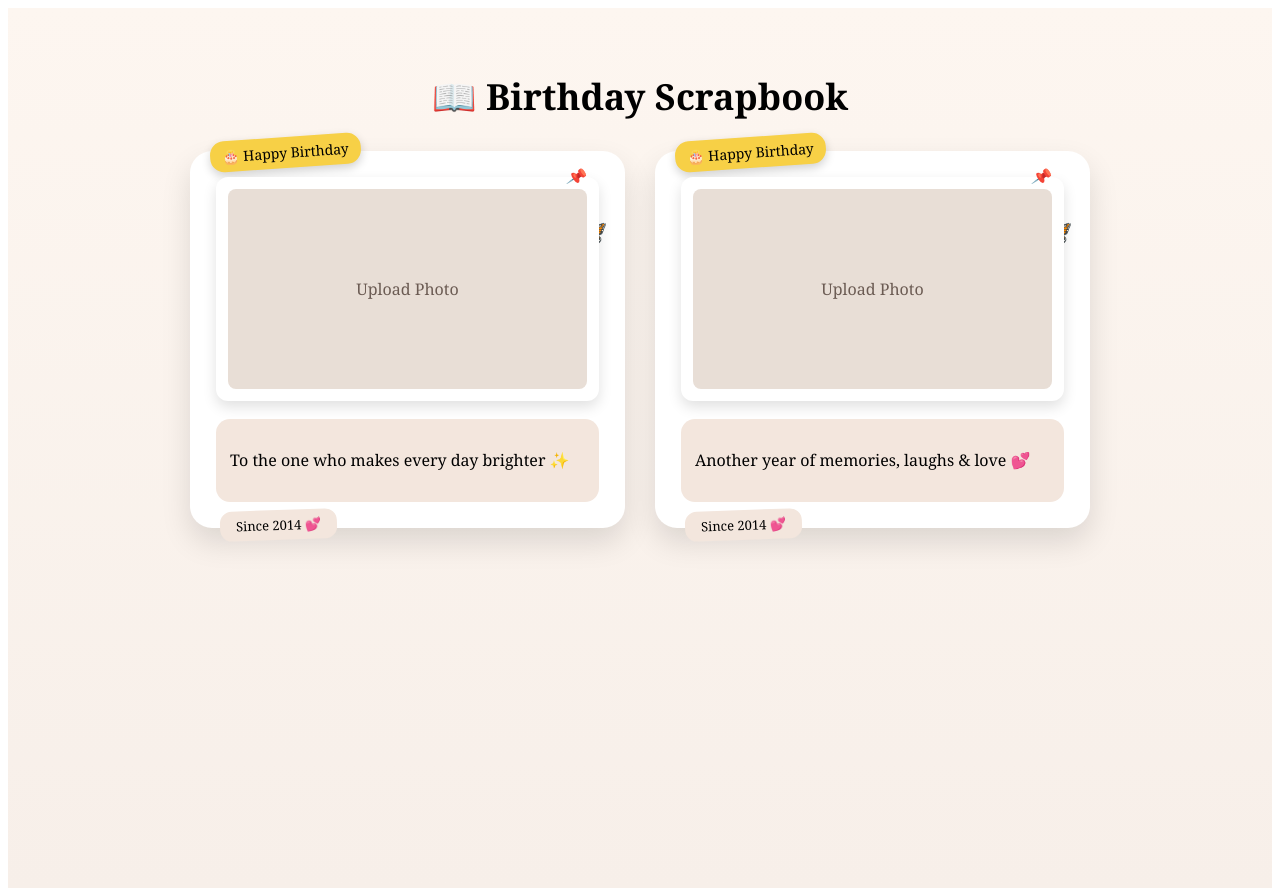
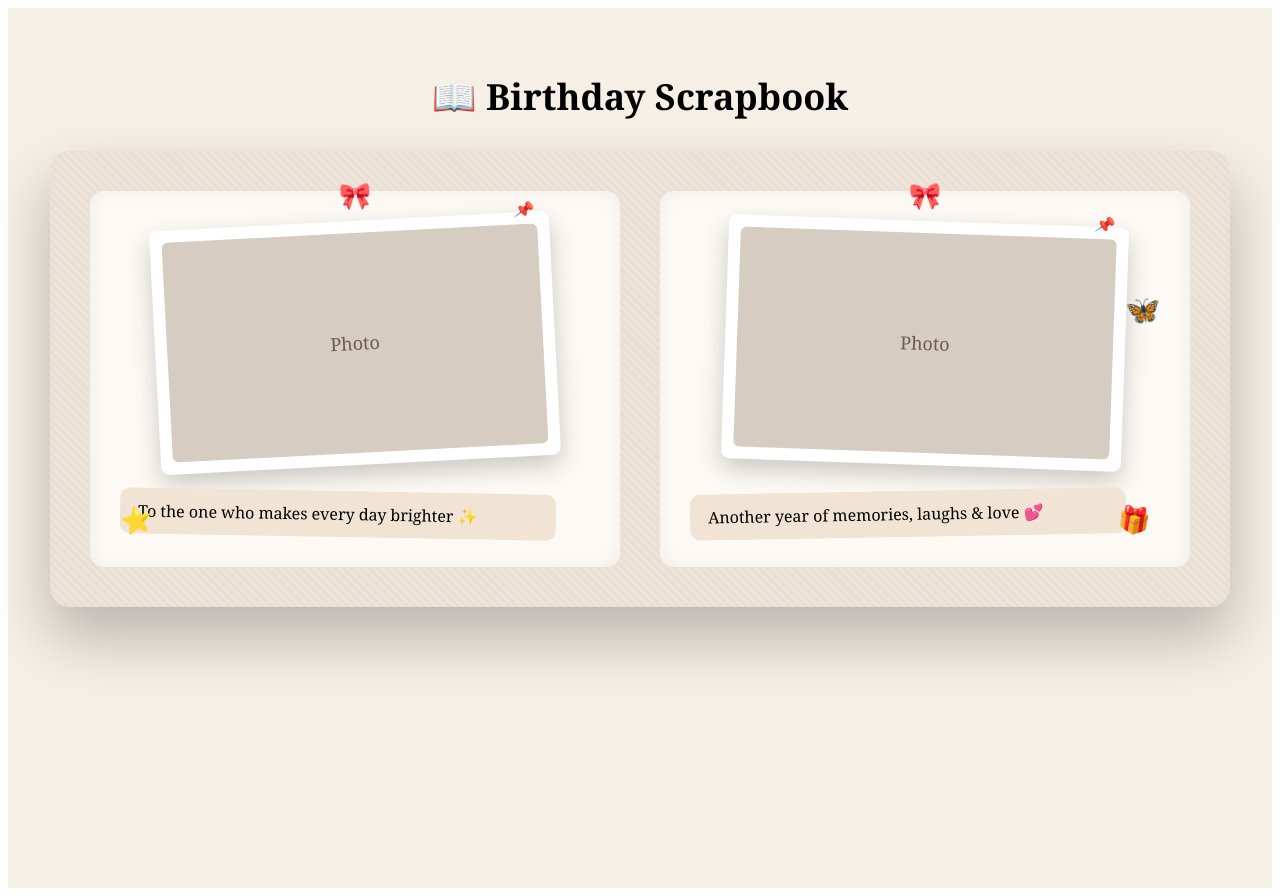
Before and after one commit to roshicreates/birthday-scrapbook7, a Next.js app: page /create in a window 1280 px wide. Built offline with nearby package versions, Linux system fonts and the light colour scheme.

Commit message:
Update create.js

```diff
--- a/pages/create.js
+++ b/pages/create.js
@@ -1,211 +1,174 @@
 import { useState } from "react";
 
 export default function Create() {
-  const [pages, setPages] = useState([
-    {
-      id: 1,
-      quote: "To the one who makes every day brighter ✨",
-      image: null,
-      active: false
-    },
-    {
-      id: 2,
-      quote: "Another year of memories, laughs & love 💕",
-      image: null,
-      active: false
-    }
-  ]);
+  return (
+    <div style={styles.outer}>
+      <h1 style={styles.heading}>📖 Birthday Scrapbook</h1>
 
-  function handleImageUpload(e, id) {
-    const file = e.target.files[0];
-    if (!file) return;
-    const url = URL.createObjectURL(file);
+      {/* BOOK */}
+      <div style={styles.book}>
 
-    setPages(prev =>
-      prev.map(p =>
-        p.id === id ? { ...p, image: url, active: true } : p
-      )
-    );
-  }
+        {/* LEFT PAGE */}
+        <div style={styles.page}>
+          <span style={styles.washiTop}>🎀</span>
 
-  return (
-    <div style={styles.bg}>
-      <h1 style={styles.title}>📖 Birthday Scrapbook</h1>
+          <div style={{ ...styles.polaroid, transform: "rotate(-3deg)" }}>
+            <div style={styles.photoPlaceholder}>Photo</div>
+            <span style={styles.pin}>📌</span>
+          </div>
 
-      <div style={styles.book}>
-        {pages.map((p) => (
-          <div
-            key={p.id}
-            className="scrap-page"
-            style={{
-              ...styles.page,
-              transform: p.active ? "scale(1.05)" : "scale(1)"
-            }}
-            onClick={() =>
-              setPages(prev =>
-                prev.map(pg =>
-                  pg.id === p.id
-                    ? { ...pg, active: !pg.active }
-                    : pg
-                )
-              )
-            }
-          >
-            {/* 🎂 Birthday Sticker */}
-            <span style={styles.birthdaySticker}>🎂 Happy Birthday</span>
+          <div style={{ ...styles.quoteStrip, transform: "rotate(1deg)" }}>
+            To the one who makes every day brighter ✨
+          </div>
 
-            {/* 🦋 Butterfly */}
-            <span style={styles.butterfly}>🦋</span>
+          <span style={styles.stickerStar}>⭐</span>
+        </div>
 
-            {/* 📸 Polaroid */}
-            <div style={styles.polaroid}>
-              {p.image ? (
-                <img src={p.image} alt="" style={styles.photo} className="photo-pop" />
-              ) : (
-                <label style={styles.uploadBox}>
-                  Upload Photo
-                  <input
-                    type="file"
-                    accept="image/*"
-                    hidden
-                    onChange={(e) => handleImageUpload(e, p.id)}
-                  />
-                </label>
-              )}
-              <span style={styles.pin}>📌</span>
-            </div>
+        {/* RIGHT PAGE */}
+        <div style={styles.page}>
+          <span style={styles.washiTop}>🎀</span>
 
-            {/* ✍️ Quote */}
-            <div style={styles.quoteCard}>
-              <p style={styles.quote}>{p.quote}</p>
-            </div>
+          <div style={{ ...styles.polaroid, transform: "rotate(2deg)" }}>
+            <div style={styles.photoPlaceholder}>Photo</div>
+            <span style={styles.pin}>📌</span>
+          </div>
 
-            {/* 🏷️ Since Tag */}
-            <span style={styles.sinceTag}>Since 2014 💕</span>
+          <div style={{ ...styles.quoteStrip, transform: "rotate(-1deg)" }}>
+            Another year of memories, laughs & love 💕
           </div>
-        ))}
+
+          <span style={styles.stickerGift}>🎁</span>
+          <span style={styles.butterfly}>🦋</span>
+        </div>
+
       </div>
     </div>
   );
 }
 
-/* ---------- STYLES ---------- */
+/* ---------------- STYLES ---------------- */
 
 const styles = {
-  bg: {
+  outer: {
     minHeight: "100vh",
     padding: "40px 20px",
-    background: "linear-gradient(180deg, #fdf6f0, #f7efe9)",
+    background: "#f5efe6",
     fontFamily: "Georgia, serif"
   },
-  title: {
+
+  heading: {
     textAlign: "center",
     marginBottom: "30px",
     fontSize: "36px"
   },
+
+  /* BOOK */
   book: {
-    maxWidth: "900px",
+    maxWidth: "1100px",
     margin: "0 auto",
+    background: "#e8dccf",
+    borderRadius: "20px",
+    padding: "40px",
     display: "grid",
     gridTemplateColumns: "1fr 1fr",
-    gap: "30px"
-  },
-  page: {
-    background: "#fff",
-    padding: "26px",
-    borderRadius: "22px",
-    position: "relative",
-    cursor: "pointer",
-    boxShadow: "0 14px 30px rgba(0,0,0,0.12)",
-    transition: "all 0.35s ease"
+    gap: "40px",
+    boxShadow: "0 30px 60px rgba(0,0,0,0.25)",
+    backgroundImage:
+      "linear-gradient(0deg, rgba(255,255,255,0.2), rgba(255,255,255,0.2)), repeating-linear-gradient(45deg, rgba(0,0,0,0.03), rgba(0,0,0,0.03) 2px, transparent 2px, transparent 6px)"
   },
 
-  /* Stickers */
-  birthdaySticker: {
-    position: "absolute",
-    top: "-14px",
-    left: "20px",
-    background: "#f7d046",
-    padding: "6px 12px",
+  /* PAGE */
+  page: {
+    background: "#fdfaf5",
     borderRadius: "14px",
-    fontSize: "14px",
-    transform: "rotate(-4deg)",
-    boxShadow: "0 4px 10px rgba(0,0,0,0.18)"
-  },
-  butterfly: {
-    position: "absolute",
-    right: "18px",
-    top: "60px",
-    fontSize: "28px",
-    transform: "rotate(8deg)"
-  },
-  sinceTag: {
-    position: "absolute",
-    bottom: "-12px",
-    left: "30px",
-    background: "#f3e6dd",
-    padding: "6px 16px",
-    borderRadius: "12px",
-    fontSize: "13px",
-    transform: "rotate(-2deg)"
+    padding: "30px",
+    position: "relative",
+    boxShadow: "inset 0 0 20px rgba(0,0,0,0.05)"
   },
 
+  /* POLAROID */
   polaroid: {
     background: "#fff",
     padding: "12px",
-    borderRadius: "12px",
-    boxShadow: "0 6px 14px rgba(0,0,0,0.12)",
+    width: "80%",
+    margin: "0 auto",
+    borderRadius: "8px",
+    boxShadow: "0 10px 25px rgba(0,0,0,0.2)",
     position: "relative"
   },
-  uploadBox: {
-    height: "200px",
-    background: "#e8ded6",
-    borderRadius: "8px",
+
+  photoPlaceholder: {
+    height: "220px",
+    background: "#d6ccc2",
+    borderRadius: "6px",
     display: "flex",
     alignItems: "center",
     justifyContent: "center",
     color: "#6b5b53",
-    cursor: "pointer"
+    fontSize: "18px"
   },
-  photo: {
-    width: "100%",
-    height: "200px",
-    objectFit: "cover",
-    borderRadius: "8px"
-  },
+
   pin: {
     position: "absolute",
-    top: "-12px",
-    right: "12px",
+    top: "-14px",
+    right: "14px",
     transform: "rotate(10deg)"
   },
-  quoteCard: {
-    marginTop: "18px",
-    background: "#f3e6dd",
-    padding: "14px",
-    borderRadius: "14px"
+
+  /* QUOTE */
+  quoteStrip: {
+    marginTop: "26px",
+    background: "#f1e4d4",
+    padding: "12px 18px",
+    borderRadius: "10px",
+    fontSize: "16px",
+    width: "85%"
   },
-  quote: {
-    fontSize: "16px",
-    lineHeight: 1.4
+
+  /* WASHI */
+  washiTop: {
+    position: "absolute",
+    top: "-14px",
+    left: "50%",
+    transform: "translateX(-50%) rotate(-2deg)",
+    fontSize: "26px"
+  },
+
+  /* STICKERS */
+  stickerStar: {
+    position: "absolute",
+    bottom: "30px",
+    left: "30px",
+    fontSize: "26px",
+    transform: "rotate(-10deg)"
+  },
+
+  stickerGift: {
+    position: "absolute",
+    bottom: "30px",
+    right: "40px",
+    fontSize: "26px",
+    transform: "rotate(8deg)"
+  },
+
+  butterfly: {
+    position: "absolute",
+    top: "100px",
+    right: "30px",
+    fontSize: "28px",
+    animation: "float 3s ease-in-out infinite"
   }
 };
 
-/* ---------- ANIMATIONS ---------- */
+/* -------------- ANIMATION -------------- */
 
 if (typeof document !== "undefined") {
   const style = document.createElement("style");
   style.innerHTML = `
-    .scrap-page:hover {
-      transform: scale(1.05);
-      box-shadow: 0 24px 50px rgba(0,0,0,0.22);
-    }
-    .photo-pop {
-      animation: pop 0.45s ease-out;
-    }
-    @keyframes pop {
-      0% { transform: scale(0.9); opacity: 0; }
-      100% { transform: scale(1); opacity: 1; }
+    @keyframes float {
+      0% { transform: translateY(0) rotate(5deg); }
+      50% { transform: translateY(-6px) rotate(-5deg); }
+      100% { transform: translateY(0) rotate(5deg); }
     }
   `;
   document.head.appendChild(style);
```
